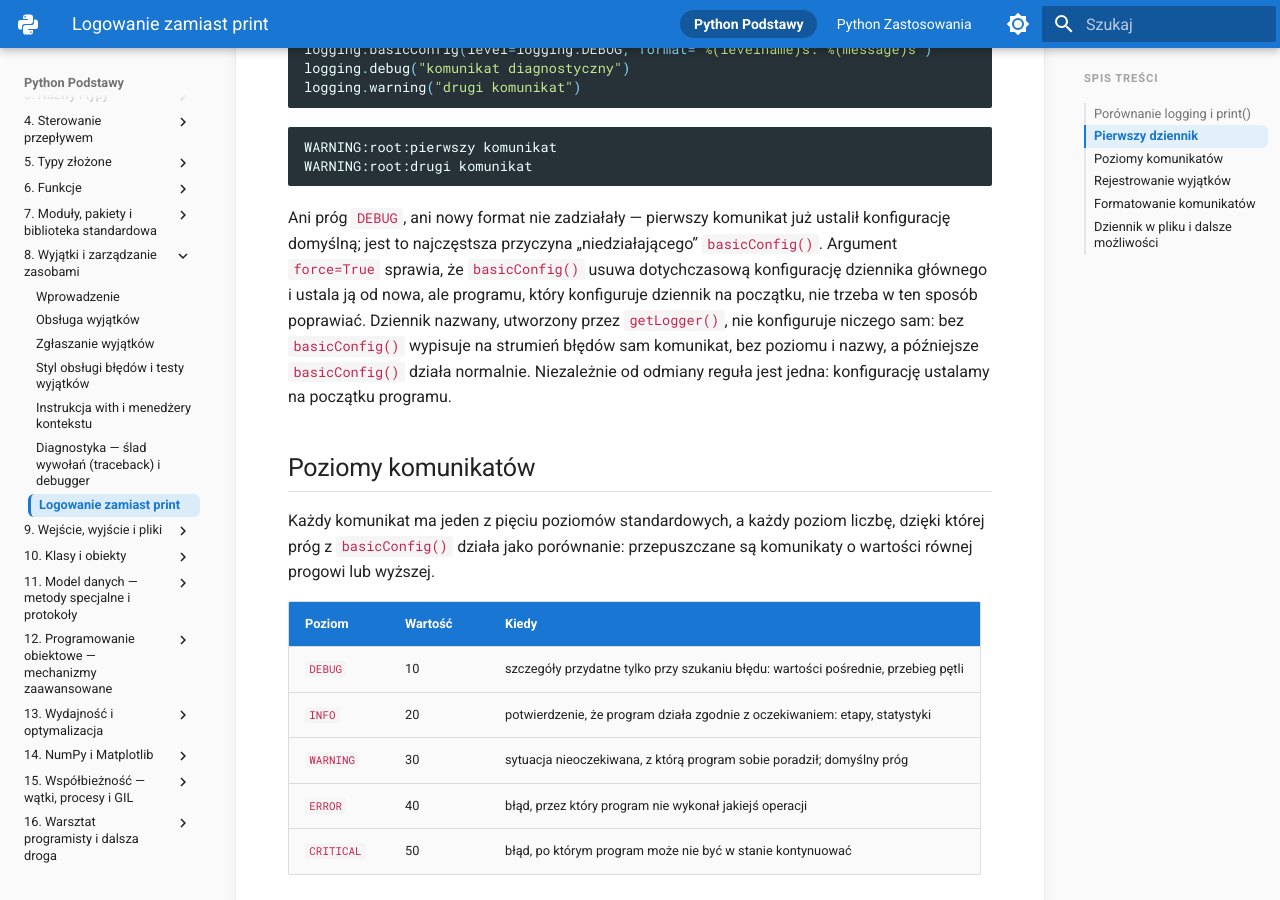
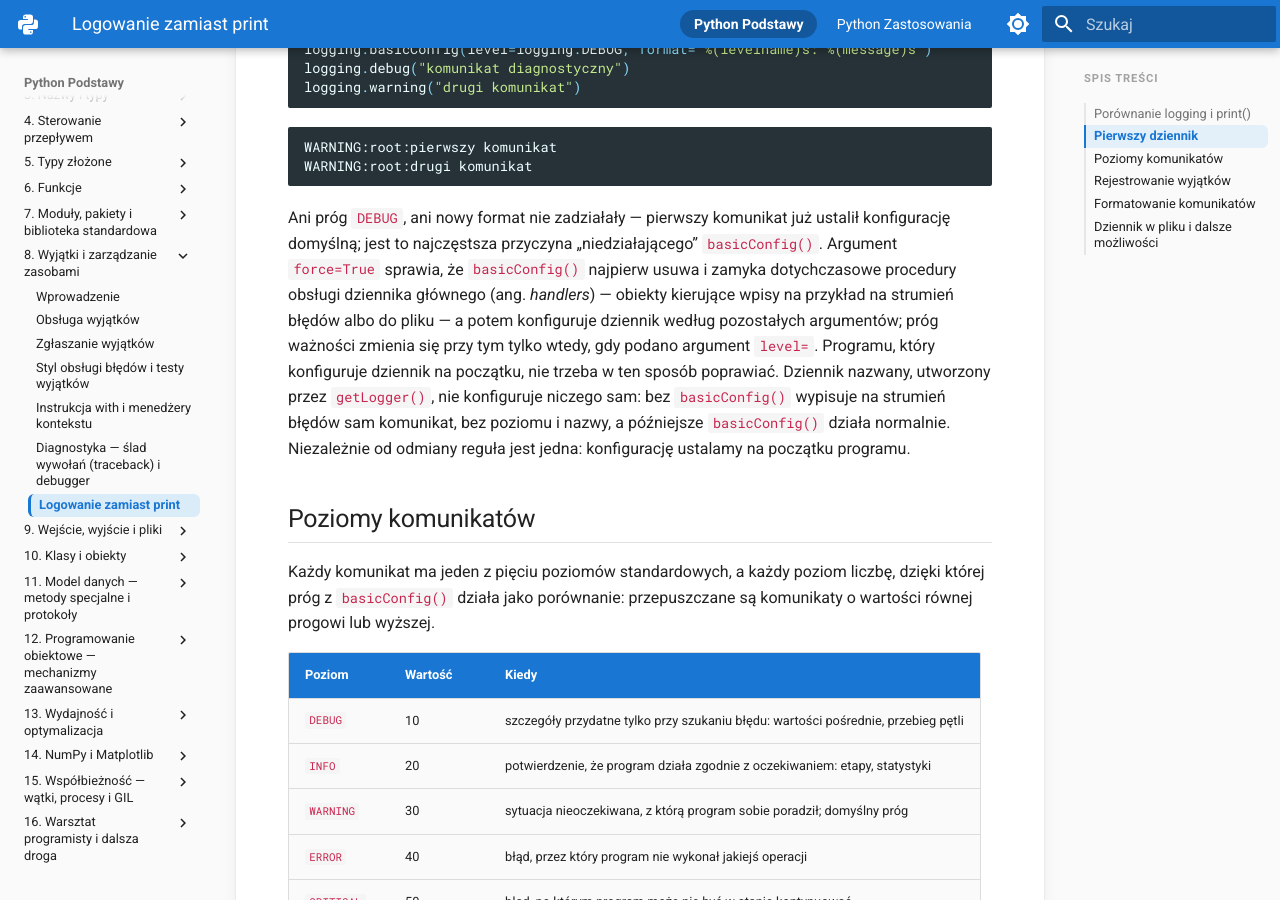
Before and after one commit to witoldprzygoda/python-notatki, an MkDocs documentation site: the page built from docs/08-wyjatki/logging.md, in a window 1280 px wide and 900 px high, scrolled down 2366 px. Built offline with MkDocs 1.6.1 and Material for MkDocs 9.7.7, drawn with Linux system fonts in a browser that asks for light colours.

Commit message:
Describe pytest.raises() and basicConfig(force=True) precisely
- the object returned by pytest.raises() is a class instance whose
  __exit__() returns true only after the expected exception
- force=True removes and closes the root logger's handlers and changes
  the level only when level= is given

Co-Authored-By: Claude Opus 5.5 <noreply@anthropic.com>

````diff
--- a/docs/08-wyjatki/logging.md
+++ b/docs/08-wyjatki/logging.md
@@ -68,7 +68,7 @@ WARNING:root:pierwszy komunikat
 WARNING:root:drugi komunikat
 ```
 
-Ani próg `DEBUG`, ani nowy format nie zadziałały — pierwszy komunikat już ustalił konfigurację domyślną; jest to najczęstsza przyczyna „niedziałającego” `basicConfig()`. Argument `force=True` sprawia, że `basicConfig()` usuwa dotychczasową konfigurację dziennika głównego i ustala ją od nowa, ale programu, który konfiguruje dziennik na początku, nie trzeba w ten sposób poprawiać. Dziennik nazwany, utworzony przez `getLogger()`, nie konfiguruje niczego sam: bez `basicConfig()` wypisuje na strumień błędów sam komunikat, bez poziomu i nazwy, a późniejsze `basicConfig()` działa normalnie. Niezależnie od odmiany reguła jest jedna: konfigurację ustalamy na początku programu.
+Ani próg `DEBUG`, ani nowy format nie zadziałały — pierwszy komunikat już ustalił konfigurację domyślną; jest to najczęstsza przyczyna „niedziałającego” `basicConfig()`. Argument `force=True` sprawia, że `basicConfig()` najpierw usuwa i zamyka dotychczasowe procedury obsługi dziennika głównego (ang. *handlers*) — obiekty kierujące wpisy na przykład na strumień błędów albo do pliku — a potem konfiguruje dziennik według pozostałych argumentów; próg ważności zmienia się przy tym tylko wtedy, gdy podano argument `level=`. Programu, który konfiguruje dziennik na początku, nie trzeba w ten sposób poprawiać. Dziennik nazwany, utworzony przez `getLogger()`, nie konfiguruje niczego sam: bez `basicConfig()` wypisuje na strumień błędów sam komunikat, bez poziomu i nazwy, a późniejsze `basicConfig()` działa normalnie. Niezależnie od odmiany reguła jest jedna: konfigurację ustalamy na początku programu.
 
 ## Poziomy komunikatów
 
````
Also changed, not shown: docs/08-wyjatki/with-i-contextlib.md (+1 -1 lines).
